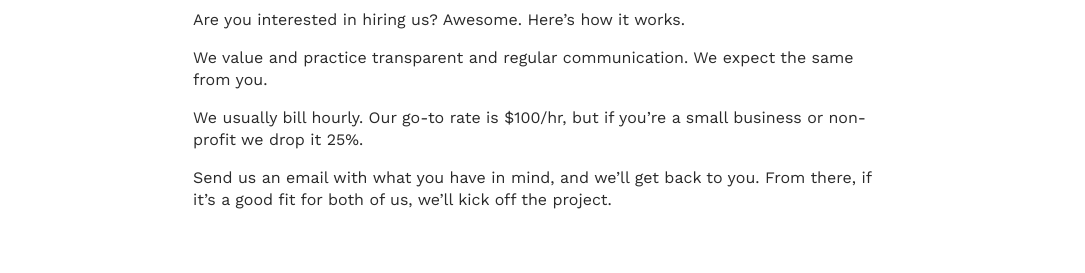
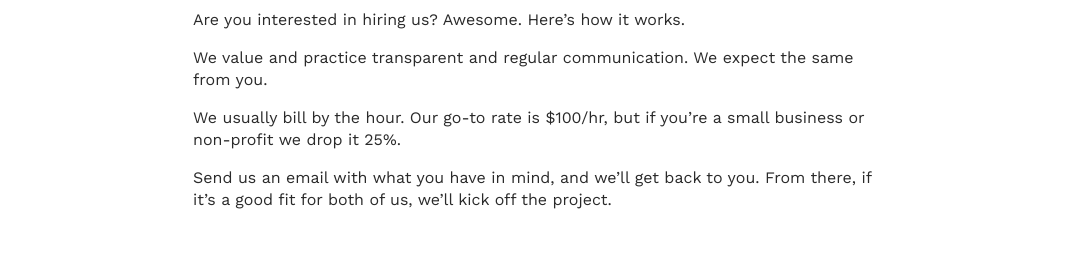
Before and after one commit to brettchalupa/brettcodes, a Jekyll site: the page built from hire.md, in a window 1280 px wide. Shown: the part 190-463 px from the top of the page, without its empty margins (97-1182 px from the left). Built offline with Jekyll 4.4.1, drawn with Linux system fonts in a browser that asks for light colours.

Commit message:
Tweak Hire page content
This adjusts the sentence to read more like how I would speak it.

```diff
--- a/hire.md
+++ b/hire.md
@@ -12,7 +12,7 @@ Are you interested in hiring us? Awesome. Here's how it works.
 We value and practice transparent and regular communication. We expect
 the same from you.
 
-We usually bill hourly. Our go-to rate is $100/hr, but if you're a small
+We usually bill by the hour. Our go-to rate is $100/hr, but if you're a small
 business or non-profit we drop it 25%.
 
 Send us an email with what you have in mind, and we'll get back to you.
```
